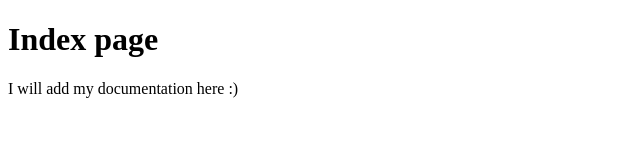
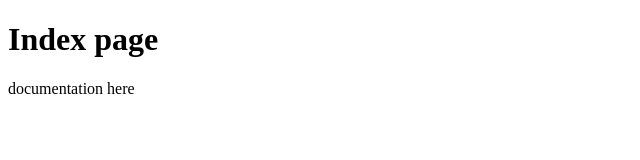
Before and after one commit to FranciscoDiego64/movies_app, a website: page documentation.html in a window 1280 px wide. Shown: the whole page, without its empty margins (0-640 px from the left). Drawn offline with Linux system fonts and the light colour scheme.

Commit message:
another test commit

```diff
--- a/documentation.html
+++ b/documentation.html
@@ -8,7 +8,7 @@
   <body>
     <h1>Index page</h1>
 
-    <p>I will add my documentation here :)</p>
+    <p>documentation here</p>
 
   </body>
 </html>
```
